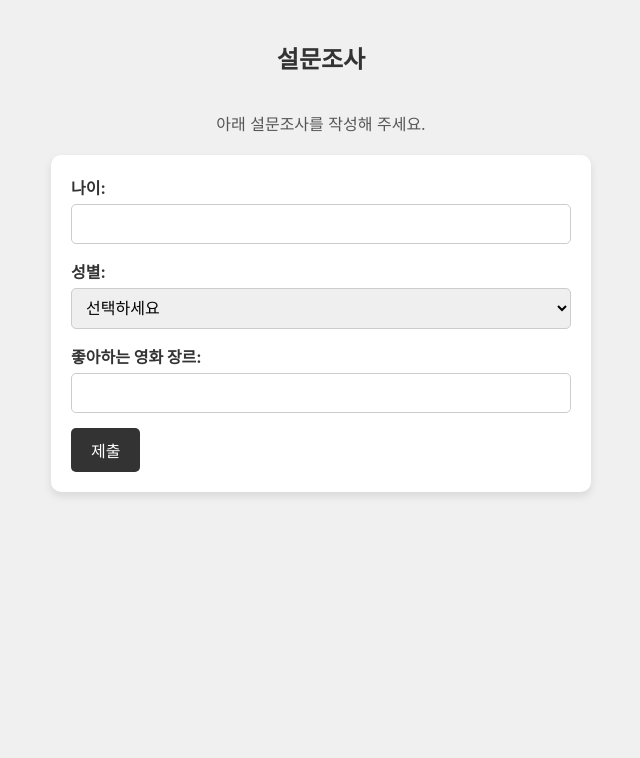
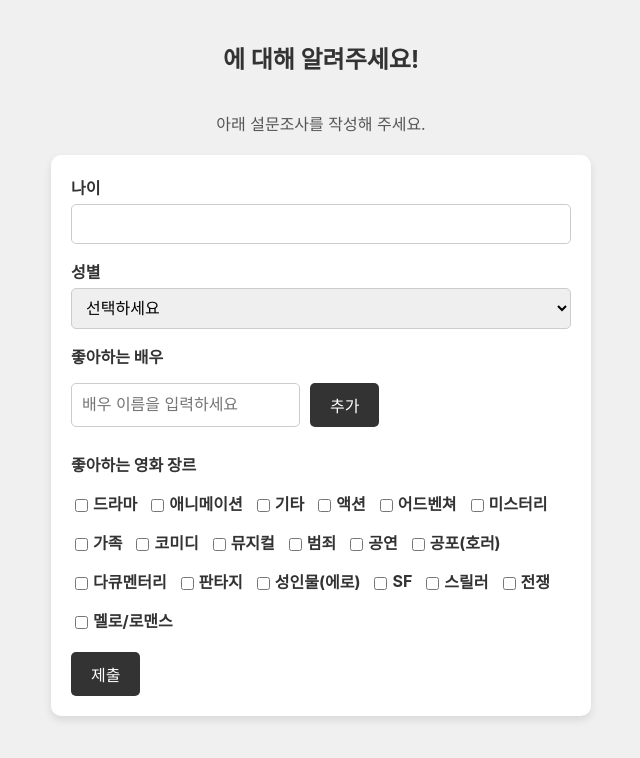
Before and after one commit to axhtl/MovieRecommendations, a React (Create React App) app in the folder frontend/: page /survey in a window 1280 px wide. Shown: the top 758 px of the page, without its empty margins (319-959 px from the left). Built offline with nearby package versions, Linux system fonts and the light colour scheme.

Commit message:
Frontend: Update to StartPage, package-json.etc...

```diff
--- a/frontend/package.json
+++ b/frontend/package.json
@@ -7,6 +7,7 @@
     "@testing-library/react": "^13.4.0",
     "@testing-library/user-event": "^13.5.0",
     "axios": "^1.7.8",
+    "bootstrap": "^5.3.3",
     "react": "^18.3.1",
     "react-dom": "^18.3.1",
     "react-router-dom": "^7.0.1",
@@ -20,6 +21,7 @@
     "test": "react-scripts test",
     "eject": "react-scripts eject"
   },
+  "proxy": "http://localhost:8080",
   "eslintConfig": {
     "extends": [
       "react-app",
--- a/frontend/src/App.js
+++ b/frontend/src/App.js
@@ -16,20 +16,26 @@ function App() {
       <Routes>
         {/* StartPage를 표시할 때 Navbar를 숨기기 위해 분기 처리 */}
         <Route path="/" element={<StartPage />} />
-        <Route path="register" element={<RegisterPage />} />
-        <Route path="login" element={<LoginPage />} />
-        <Route path="survey" element={<SurveyPage />} />
-        <Route path="main" element={<MainPage />} />
-        <Route path="my" element={<MyPage />} />
+        {/* 회원 관련 경로 */}
+        <Route path="/member/signup" element={<RegisterPage />} />
+        <Route path="/member/login" element={<LoginPage />} />
+        <Route path="/member/my" element={<MyPage />} />
+        {/* 설문조사 */}
+        <Route path="/survey" element={<SurveyPage />} />
+        {/* 주요 페이지 */}
+        <Route path="/main" element={<MainPage />} />
+        {/* 추천 및 검색 */}
         <Route path="/recommend" element={<RecommendPage />} />
         <Route path="/search" element={<SearchPage />} />
-        <Route path="/"
+        {/* 네비게이션이 포함된 라우터 */}
+        <Route
+          path="/"
           element={
             <>
               <Navbar />
               <Routes>
-                <Route path="main" element={<MainPage />} />
-                <Route path="my" element={<MyPage />} />
+                <Route path="/main" element={<MainPage />} />
+                <Route path="/member/my" element={<MyPage />} />
                 <Route path="/recommend" element={<RecommendPage />} />
                 <Route path="/search" element={<SearchPage />} />
               </Routes>
--- a/frontend/src/components/page/LoginPage.jsx
+++ b/frontend/src/components/page/LoginPage.jsx
@@ -19,7 +19,7 @@ const LoginPage = () => {
 
     try {
       // 로그인 API 호출
-      const response = await axios.post('http://localhost:8080/member/login', loginData, {
+      const response = await axios.post('/member/login', loginData, {
         headers: {
           'Content-Type': 'application/json',
         },
--- a/frontend/src/components/page/MyPage.jsx
+++ b/frontend/src/components/page/MyPage.jsx
@@ -3,7 +3,8 @@ import Navbar from '../ui/Navbar';
 import '../styles/MyPage.css';
 
 const MyPage = () => {
-  const [userInfo, setUserInfo] = useState({ name: '닉네임', email: 'example@example.com' });
+  // eslint-disable-next-line no-unused-vars
+  const [userInfo, setUserInfo] = useState(null);
   const [myMovies, setMyMovies] = useState([]);
 
   useEffect(() => {
--- a/frontend/src/components/page/SearchPage.jsx
+++ b/frontend/src/components/page/SearchPage.jsx
@@ -1,15 +1,24 @@
-import React, { useState } from 'react';
+import React, { useEffect, useState } from 'react';
 import Navbar from '../ui/Navbar';
 import '../styles/SearchPage.css';
-import { useNavigate } from 'react-router-dom';
+import { useNavigate, useLocation } from 'react-router-dom';
 
 const SearchPage = () => {
   const [searchTerm, setSearchTerm] = useState('');
   const [searchResults, setSearchResults] = useState([]);
   const navigate = useNavigate();
+  const location = useLocation();
 
-  const handleSearch = (e) => {
-    e.preventDefault();
+  useEffect(() => {
+    const queryParams = new URLSearchParams(location.search);
+    const query = queryParams.get('query');
+    if (query) {
+      setSearchTerm(query);
+      handleSearch(query);
+    }
+  }, [location.search]);
+
+  const handleSearch = (query) => {
     // 영화 데이터를 서버에서 검색하는 로직을 구현 (현재는 임시 데이터 사용)
     setSearchResults([
       { id: 1, name: '영화 이름 1', imageUrl: '/images/movie-placeholder.png' },
@@ -27,7 +36,13 @@ const SearchPage = () => {
     <div className="search-page">
       <Navbar />
       <div className="search-content">
-        <form onSubmit={handleSearch} className="search-form">
+        <form
+          onSubmit={(e) => {
+            e.preventDefault();
+            handleSearch(searchTerm);
+          }}
+          className="search-form"
+        >
           <input
             type="text"
             placeholder="검색어를 입력하세요"
--- a/frontend/src/components/page/StartPage.jsx
+++ b/frontend/src/components/page/StartPage.jsx
@@ -23,14 +23,14 @@ const StartPage = () => {
     return (
         <div className="start-page">
             <div className="header">
-                <button className="signup-button" onClick={() => navigate('/register')}>회원가입</button>
+                <button className="signup-button" onClick={() => navigate('/member/signup')}>회원가입</button>
             </div>
             <div className="content" style={{ height: '100vh' }}>
                 <div className="logo">
                     <img src="/icons/group-icon.png" alt="Logo" />
                 </div>
-                <h1>영화 추천 사이트</h1>
-                <button className="login-button" onClick={() => navigate('/login')}>로그인</button>
+                <h1>MOVIE PICK</h1>
+                <button className="login-button" onClick={() => navigate('/member/login')}>로그인</button>
             </div>
             <div className="explanation" style={{ padding: '50px', backgroundColor: '#f9f9f9' }}>
                 <h2>AI 추천 알고리즘 방식 대한 설명</h2>
--- a/frontend/src/components/page/SurveyPage.jsx
+++ b/frontend/src/components/page/SurveyPage.jsx
@@ -1,28 +1,124 @@
-import React from 'react';
+import React, { useState } from 'react';
+import { useLocation, useNavigate } from 'react-router-dom';
 import '../styles/SurveyPage.css';
 
+const genresList = [
+  '드라마', '애니메이션', '기타', '액션', '어드벤쳐', '미스터리', '가족',
+  '코미디', '뮤지컬', '범죄', '공연', '공포(호러)', '다큐멘터리',
+  '판타지', '성인물(에로)', 'SF', '스릴러', '전쟁', '멜로/로맨스'
+];
+
 const SurveyPage = () => {
+  const location = useLocation();
+  const searchParams = new URLSearchParams(location.search);
+  const userId = searchParams.get('userId'); // URL에서 userId 가져오기
+  const nickname = searchParams.get('nickname'); // URL에서 nickname 가져오기
+
+  const navigate = useNavigate();
+  const [actors, setActors] = useState('');
+  const [actorList, setActorList] = useState([]);
+  const [selectedGenres, setSelectedGenres] = useState([]);
+
+  const addActor = () => {
+    if (actors.trim() !== '') {
+      setActorList([...actorList, actors]);
+      setActors('');
+    }
+  };
+
+  const removeActor = (index) => {
+    const newActorList = actorList.filter((_, i) => i !== index);
+    setActorList(newActorList);
+  };
+
+  const handleGenreChange = (genre) => {
+    if (selectedGenres.includes(genre)) {
+      setSelectedGenres(selectedGenres.filter((item) => item !== genre));
+    } else {
+      setSelectedGenres([...selectedGenres, genre]);
+    }
+  };
+
+  const handleSubmit = (e) => {
+    e.preventDefault();
+
+    const surveyData = {
+      gender: document.getElementById('gender').value,
+      age: document.getElementById('age').value,
+      preferredGenres: selectedGenres,
+      preferredActors: actorList
+    };
+
+    fetch(`/survey/${userId}`, {
+      method: 'POST',
+      headers: {
+        'Content-Type': 'application/json',
+      },
+      body: JSON.stringify(surveyData),
+    })
+      .then((response) => {
+        if (response.ok) {
+          navigate('/main'); // 성공 시 메인 페이지로 이동
+        } else {
+          console.error('Error submitting survey:', response.statusText);
+        }
+      })
+      .catch((error) => console.error('Error:', error));
+  };
+
   return (
     <div className="survey-page">
-      <h2>설문조사</h2>
+      <h2>{nickname ? `${nickname} 님에 대해 알려주세요!` : '에 대해 알려주세요!'}</h2>
       <p>아래 설문조사를 작성해 주세요.</p>
-      <form className="survey-form">
+      <form className="survey-form" onSubmit={handleSubmit}>
         <div className="form-group">
-          <label htmlFor="age">나이:</label>
+          <label htmlFor="age">나이</label>
           <input type="number" id="age" name="age" min="10" max="100" />
         </div>
         <div className="form-group">
-          <label htmlFor="gender">성별:</label>
+          <label htmlFor="gender">성별</label>
           <select id="gender" name="gender">
             <option value="">선택하세요</option>
-            <option value="male">남성</option>
-            <option value="female">여성</option>
-            <option value="other">기타</option>
+            <option value="M">남성</option>
+            <option value="F">여성</option>
           </select>
         </div>
         <div className="form-group">
-          <label htmlFor="favorite-genre">좋아하는 영화 장르:</label>
-          <input type="text" id="favorite-genre" name="favorite-genre" />
+          <label>좋아하는 배우</label>
+          <div className="actor-input-group">
+            <input
+              type="text"
+              value={actors}
+              onChange={(e) => setActors(e.target.value)}
+              placeholder="배우 이름을 입력하세요"
+            />
+            <button type="button" onClick={addActor}>추가</button>
+          </div>
+          <div className="actor-list">
+            {actorList.map((actor, index) => (
+              <div key={index} className="actor-item">
+                {actor}
+                <button type="button" onClick={() => removeActor(index)}>X</button>
+              </div>
+            ))}
+          </div>
+        </div>
+        <div className="form-group">
+          <label>좋아하는 영화 장르</label>
+          <div className="checkbox-group">
+            {genresList.map((genre, index) => (
+              <div key={index} className="checkbox-item">
+                <input
+                  type="checkbox"
+                  id={`genre-${index}`}
+                  value={genre}
+                  checked={selectedGenres.includes(genre)}
+                  onChange={() => handleGenreChange(genre)}
+                />
+                <label htmlFor={`genre-${index}`}>{genre}</label>
+              </div>
+            ))}
+          </div>
         </div>
         <button type="submit">제출</button>
       </form>
--- a/frontend/src/components/styles/StartPage.css
+++ b/frontend/src/components/styles/StartPage.css
@@ -16,7 +16,7 @@
 }
 
 .signup-button {
-    background-color: #555;
+    background-color: #333;
     color: #fff;
     border: none;
     padding: 10px;
@@ -29,7 +29,7 @@
 }
 
 .content {
-    height: 50vh; /* 첫 화면 높이를 줄여서 여백을 줄임 */
+    height: auto;
     display: flex;
     flex-direction: column;
     justify-content: center;
--- a/frontend/src/components/styles/SurveyPage.css
+++ b/frontend/src/components/styles/SurveyPage.css
@@ -62,3 +62,69 @@ button[type="submit"] {
 button[type="submit"]:hover {
     background-color: #555;
 }
+
+.checkbox-group {
+    display: flex;
+    flex-wrap: wrap;
+    gap: 10px;
+    margin-top: 10px;
+  }
+
+  .checkbox-item {
+    display: flex;
+    align-items: center;
+  }
+
+  .checkbox-item input {
+    margin-right: 5px;
+  }
+
+  .actor-input-group {
+    display: flex;
+    gap: 10px;
+    margin-top: 10px;
+  }
+
+  .actor-input-group button {
+    padding: 10px 20px;
+    background-color: #333;
+    color: #fff;
+    border: none;
+    border-radius: 5px;
+    cursor: pointer;
+    font-size: 16px;
+    transition: background-color 0.3s;
+}
+
+.actor-input-group button:hover {
+    background-color: #555;
+}
+
+  .actor-list {
+    display: flex;
+    flex-wrap: wrap;
+    gap: 10px;
+    margin-top: 10px;
+  }
+
+  .actor-item {
+    background-color: #f0f0f0;
+    padding: 5px 10px;
+    border-radius: 5px;
+    display: flex;
+    align-items: center;
+    gap: 5px;
+  }
+
+  .actor-item button {
+    background-color: #f0f0f0;
+    color: #333;
+    border: none;
+    padding: 2px 5px;
+    border-radius: 5px;
+    cursor: pointer;
+  }
+
+  .actor-item button:hover {
+    background-color: #555;
+  }
```
Also changed, not shown: frontend/src/components/page/RegisterPage.jsx (+15 -2 lines), 1 other file (tests, documents, lock files or other folders).
